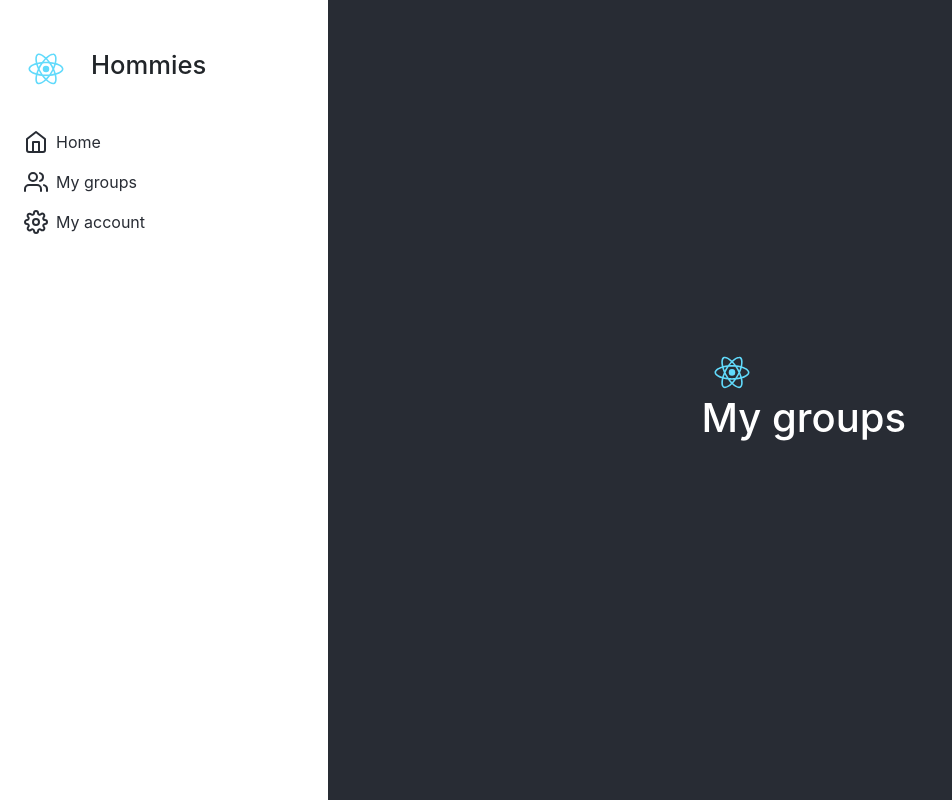
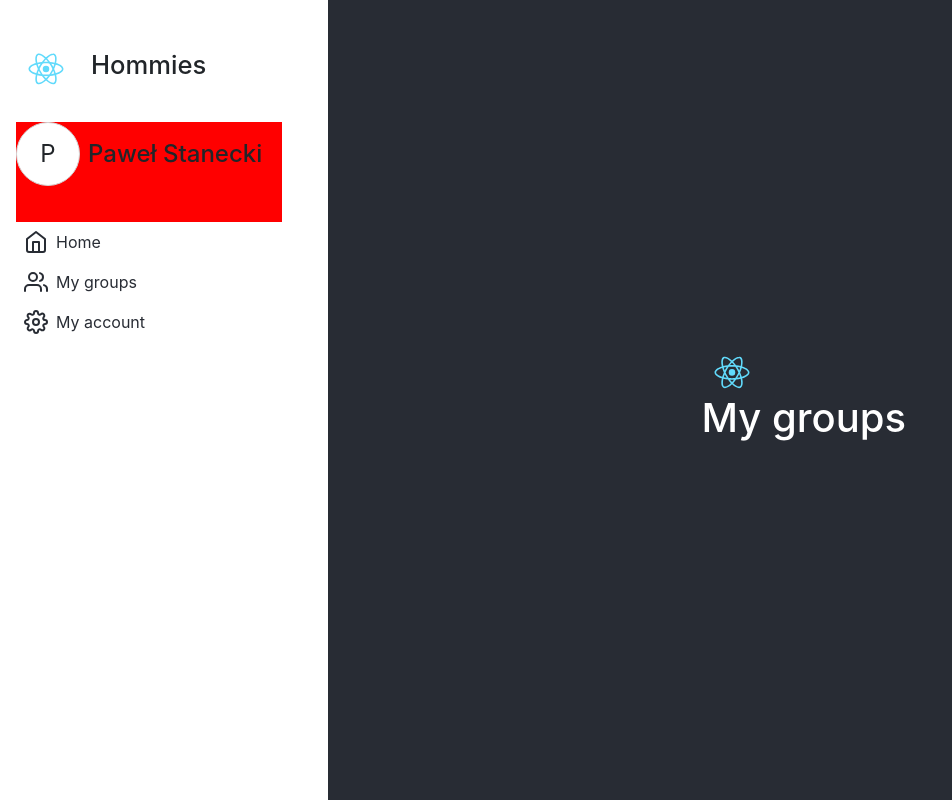
Before and after one commit to kendyl93/hommiesBudgety, a React (Create React App) app: page /my-groups in a window 1280 px wide. Shown: the whole page, without its empty margins (0-952 px from the left). Built offline with nearby package versions, Linux system fonts and the light colour scheme.

Commit message:
Added avatarcard component

```diff
--- a/src/App.js
+++ b/src/App.js
@@ -10,7 +10,8 @@ class App extends Component {
   render() {
     return (
       <BrowserRouter>
-        <Row className="App">
+        <div className="App">
+          <Row>
             <Col sm={4} lg={3}>
               <aside className="left-sidebar">
                 <PageNavigation />
@@ -24,6 +25,7 @@ class App extends Component {
               </main>
             </Col>
           </Row>
+        </div>
       </BrowserRouter>
     );
   }
--- a/src/App.scss
+++ b/src/App.scss
@@ -30,6 +30,11 @@ nav {
       }
     }
   }
+}
+.App {
+  margin-left: auto;
+  margin-right: auto;
+  width: 100%;
 }
 main {
   background-color: #282c34;
--- /dev/null
+++ b/src/Components/MyAccount/Avatar.js
@@ -0,0 +1,38 @@
+import React from 'react';
+import styled from 'styled-components';
+
+const calculatedBoxSize = ({ size }) => `${size * 8}px`;
+
+const calculatedFontSize = ({ size }) => `${12 * ((size * 8) / 32)}px`;
+
+const AvatarImgBox = styled.img`
+  width: ${calculatedBoxSize};
+  min-width: ${calculatedBoxSize};
+  height: ${calculatedBoxSize};
+  border-radius: 50%;
+  margin-right: 8px;
+`;
+
+const AvatarBox = styled.div`
+  width: ${calculatedBoxSize};
+  min-width: ${calculatedBoxSize};
+  height: ${calculatedBoxSize};
+  font-size: ${calculatedFontSize};
+  background-color: white;
+  border-radius: 50%;
+  margin-right: 8px;
+  display: flex;
+  justify-content: center;
+  align-items: center;
+  border: 1px solid lightgray;
+`;
+
+const Avatar = ({ source, userName, size = 4 }) => {
+  return source ? (
+    <AvatarImgBox src={source} alt={userName} size={size} />
+  ) : (
+    <AvatarBox size={size}>{userName && userName[0].toUpperCase()}</AvatarBox>
+  );
+};
+
+export default Avatar;
--- /dev/null
+++ b/src/Components/MyAccount/AvatarCard.js
@@ -0,0 +1,29 @@
+import React from 'react';
+import styled from 'styled-components';
+import Avatar from './Avatar';
+
+const AvatarCardBox = styled.div`
+  width: 100%;
+  min-height: 100px;
+  background-color: red;
+`;
+const InlineBox = styled.div`
+  display: inline-block;
+`;
+
+const AvatarCard = props => {
+  const { AvatarUrl, userName } = props;
+
+  return (
+    <AvatarCardBox>
+      <InlineBox>
+        <Avatar src={AvatarUrl} userName={userName} size={8} />
+      </InlineBox>
+      <InlineBox>
+        <h4>{userName}</h4>
+      </InlineBox>
+    </AvatarCardBox>
+  );
+};
+
+export default AvatarCard;
--- a/src/Components/PageNavigation.js
+++ b/src/Components/PageNavigation.js
@@ -8,10 +8,15 @@ import {
   Settings as MyAccountIcon
 } from './icons';
 
+import AvatarCard from './MyAccount/AvatarCard';
+
+const DEFAULT_USER = 'Paweł Stanecki';
+
 const PageNavigation = props => {
   return (
     <Row>
       <AppCard />
+      <AvatarCard userName={DEFAULT_USER} />
       <nav>
         <ul>
           <li>
```
Lines whose indentation alone changed are shown as unchanged.
